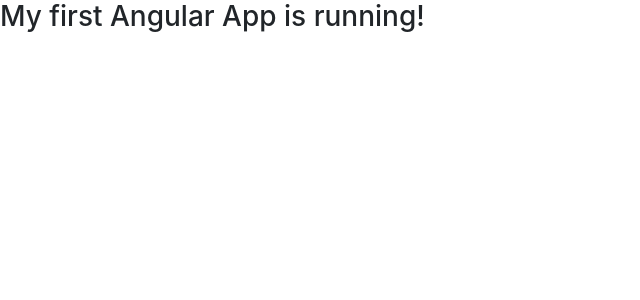
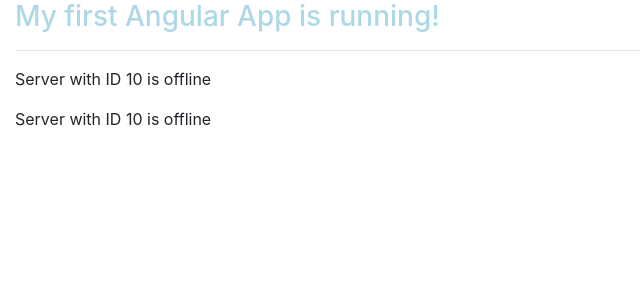
Before and after one commit to EzequielGomezCucchiararo/my-first-app, an Angular app: page / in a window 1280 px wide. Shown: the top 300 px of the page, without its empty margins (0-640 px from the left). Built offline with nearby package versions, Linux system fonts and the light colour scheme.

Commit message:
servers component created, styled some elements

```diff
--- a/src/app/app.component.css
+++ b/src/app/app.component.css
@@ -0,0 +1,3 @@
+h3 {
+    color: lightblue;
+}
--- a/src/app/app.component.html
+++ b/src/app/app.component.html
@@ -1 +1,9 @@
-<h3>My first Angular App is running!</h3>
+<div class="container-fluid">
+    <div class="row">
+        <div class="col-md-12">
+            <h3>My first Angular App is running!</h3>
+            <hr>
+            <app-servers></app-servers>
+        </div>
+    </div>
+</div>
--- a/src/app/app.module.ts
+++ b/src/app/app.module.ts
@@ -3,13 +3,15 @@ import { NgModule } from '@angular/core';
 
 
 import { AppComponent } from './app.component';
-import { ServerComponent } from './server/server.component';
+import { ServersComponent } from './servers/servers.component';
+import { ServerComponent } from './servers/server/server.component';
 
 
 @NgModule({
   declarations: [
     AppComponent,
-    ServerComponent
+    ServersComponent,
+    ServerComponent,
   ],
   imports: [
     BrowserModule
--- a/src/app/server/server.component.html
+++ /dev/null
@@ -1,3 +0,0 @@
-<p>
-  server works!
-</p>
--- /dev/null
+++ b/src/app/servers/server/server.component.html
@@ -0,0 +1,3 @@
+<p>
+  Server with ID {{ serverId }} is {{ serverStatus }}
+</p>
--- a/src/app/server/server.component.ts
+++ b/src/app/servers/server/server.component.ts
@@ -6,6 +6,8 @@ import { Component, OnInit } from '@angular/core';
   styleUrls: ['./server.component.css']
 })
 export class ServerComponent implements OnInit {
+  public serverId: number = 10;
+  public serverStatus: string = 'offline';
 
   constructor() { }
 
--- /dev/null
+++ b/src/app/servers/servers.component.html
@@ -0,0 +1,2 @@
+<app-server></app-server>
+<app-server></app-server>
--- /dev/null
+++ b/src/app/servers/servers.component.ts
@@ -0,0 +1,15 @@
+import { Component, OnInit } from '@angular/core';
+
+@Component({
+  selector: 'app-servers',
+  templateUrl: './servers.component.html',
+  styleUrls: ['./servers.component.css']
+})
+export class ServersComponent implements OnInit {
+
+  constructor() { }
+
+  ngOnInit() {
+  }
+
+}
```
Also changed, not shown: src/app/servers/server/server.component.css (added), src/app/servers/servers.component.css (added), 2 other files (tests, documents, lock files or other folders).
